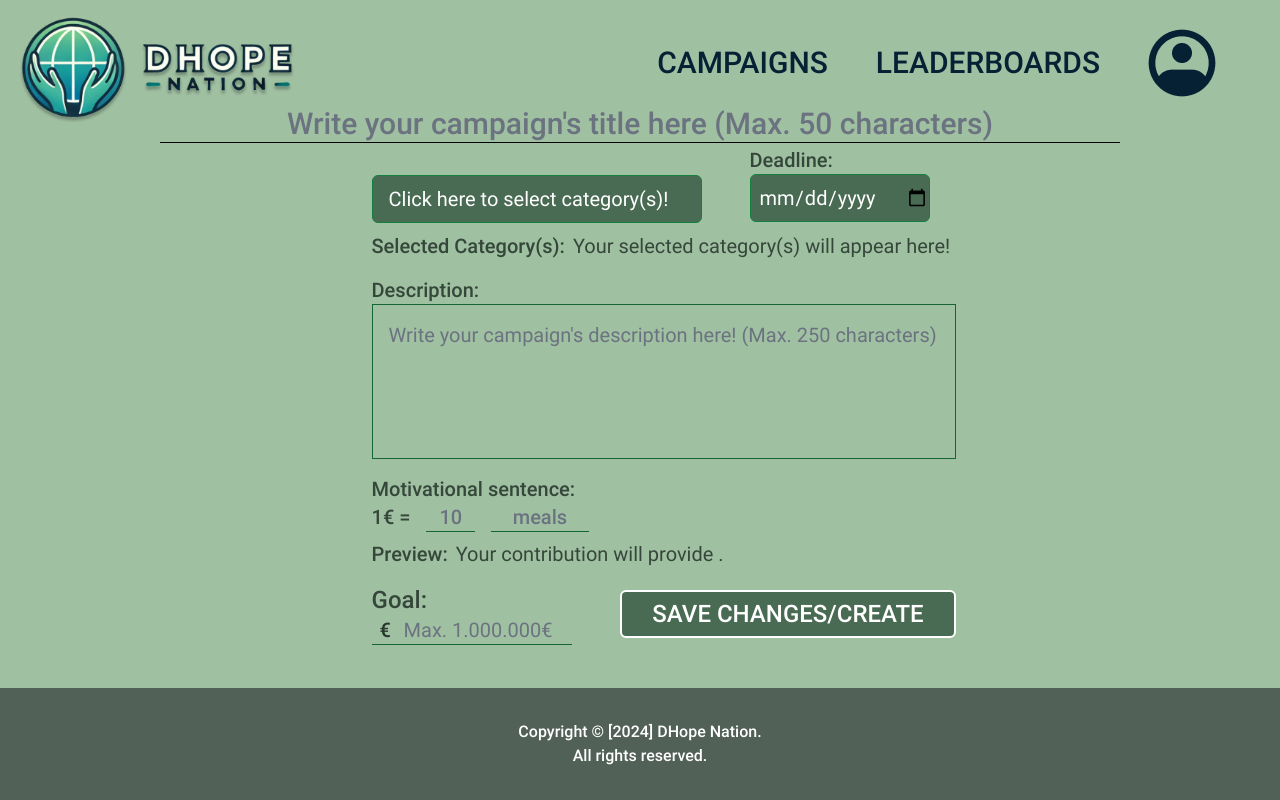
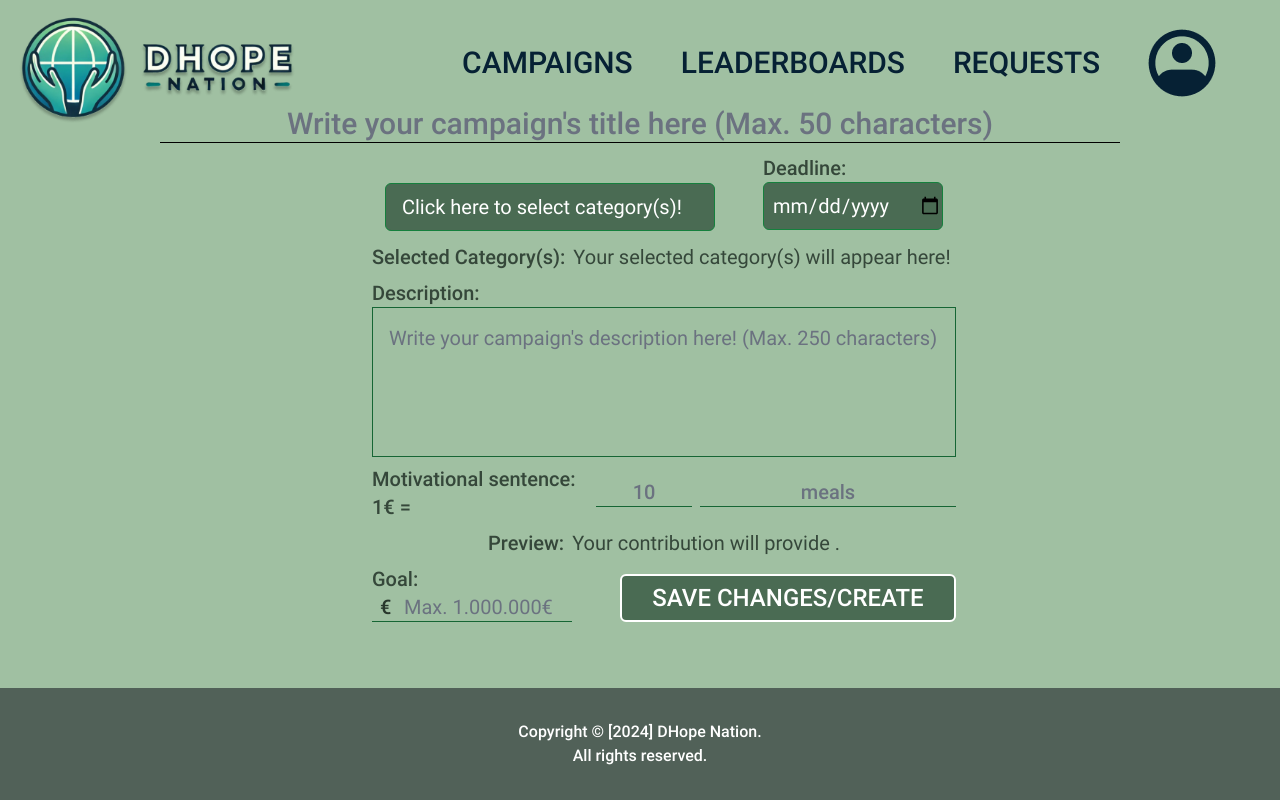
Before and after one commit to jovitor03/DHope-Nation, a React (Create React App) app in the folder dhope-nation/: page /create-campaign in a window 1280 px wide. Built offline with nearby package versions, Linux system fonts and the light colour scheme.

Commit message:
Fix campaing creation

```diff
--- /dev/null
+++ b/dhope-nation/src/components/CampaignCreatorHeader.js
@@ -0,0 +1,25 @@
+import React from "react";
+import logo from "../assets/images/logo-header.png";
+import profileIcon from "../assets/images/profile-icon.png";
+
+function Header() {
+  return (
+    <div className="flex flex-row items-center justify-between">
+      <img src={logo} alt="logo" className="w-1/4 mt-4"></img>
+      <div className="flex flex-row items-center gap-12 mr-16">
+        <label className="text-3xl text-[#062134] font-semibold">
+          CAMPAIGNS
+        </label>
+        <label className="text-3xl text-[#062134] font-semibold">
+          LEADERBOARDS
+        </label>
+        <label className="text-3xl text-[#062134] font-semibold">
+          REQUESTS
+        </label>
+        <img alt="logo" src={profileIcon}></img>
+      </div>
+    </div>
+  );
+}
+
+export default Header;
--- a/dhope-nation/src/components/LinearProgressBar.js
+++ b/dhope-nation/src/components/LinearProgressBar.js
@@ -8,7 +8,10 @@ function LinearProgressBar({
   xpToNextLevel,
   minXpLevel,
 }) {
-  const progress = ((xp - minXpLevel) / (xpToNextLevel - minXpLevel)) * 100;
+  const progress =
+    xpToNextLevel - minXpLevel === 0
+      ? 0
+      : ((xp - minXpLevel) / (xpToNextLevel - minXpLevel)) * 100;
 
   const progressWidth = (width * progress) / 100;
 
--- /dev/null
+++ b/dhope-nation/src/layouts/CampaignCreatorLayout.js
@@ -0,0 +1,15 @@
+import React from "react";
+import CampaignCreatorHeader from "../components/CampaignCreatorHeader";
+import Footer from "../components/Footer";
+
+function DonatorLayout({ children }) {
+  return (
+    <div className="bg-[#A0C0A2] flex flex-col min-h-screen">
+      <CampaignCreatorHeader />
+      <div className="flex-grow">{children}</div>
+      <Footer />
+    </div>
+  );
+}
+
+export default DonatorLayout;
--- a/dhope-nation/src/pages/Campaigns/CreateCampaign.js
+++ b/dhope-nation/src/pages/Campaigns/CreateCampaign.js
@@ -1,5 +1,5 @@
-import React, { useEffect, useState } from "react";
-import DonatorLayout from "../../layouts/DonatorLayout";
+import React, { useEffect, useState, useRef } from "react";
+import CampaignCreatorLayout from "../../layouts/CampaignCreatorLayout";
 import "../../styles/Campaigns.css";
 import { createCampaign } from "../../api/Campaign";
 
@@ -12,6 +12,45 @@ function CreateCampaign() {
   const [motivationItem, setMotivationItem] = useState("");
   const [goal, setGoal] = useState("");
   const [isOpen, setIsOpen] = useState(false);
+  const [textareaHeight, setTextareaHeight] = useState("150px");
+  const [showAlert, setShowAlert] = useState(false);
+
+  const dropdownRef = useRef(null);
+
+  useEffect(() => {
+    const updateTextareaHeight = () => {
+      if (window.innerHeight > 800 && window.innerHeight <= 900) {
+        setTextareaHeight("300px");
+      } else if (window.innerHeight > 900 && window.innerHeight <= 1000) {
+        setTextareaHeight("310px");
+      } else if (window.innerHeight > 1000) {
+        setTextareaHeight("400px");
+      } else {
+        setTextareaHeight("150px");
+      }
+    };
+
+    updateTextareaHeight();
+    window.addEventListener("resize", updateTextareaHeight);
+
+    return () => window.removeEventListener("resize", updateTextareaHeight);
+  }, []);
+
+  useEffect(() => {
+    const handleClickOutside = (event) => {
+      if (dropdownRef.current && !dropdownRef.current.contains(event.target)) {
+        setIsOpen(false);
+      }
+    };
+
+    if (isOpen) {
+      document.addEventListener("mousedown", handleClickOutside);
+    } else {
+      document.removeEventListener("mousedown", handleClickOutside);
+    }
+
+    return () => document.removeEventListener("mousedown", handleClickOutside);
+  }, [isOpen]);
 
   const categories = [
     "Education",
@@ -28,11 +67,22 @@ function CreateCampaign() {
     setSelectedCategories((prevSelected) => {
       if (prevSelected.includes(category)) {
         return prevSelected.filter((item) => item !== category);
+      } else if (prevSelected.length < 3) {
+        return [...prevSelected, category];
       } else {
-        return [...prevSelected, category];
+        setShowAlert(true);
+        return prevSelected;
       }
     });
   };
+
+  useEffect(() => {
+    if (showAlert) {
+      alert("You can only choose a maximum of 3 categories.");
+      setShowAlert(false);
+    }
+  }, [showAlert]);
+
   const toggleDropdown = () => {
     setIsOpen(!isOpen);
   };
@@ -60,12 +110,8 @@ function CreateCampaign() {
     }
   };
 
-  useEffect(() => {
-    console.log(localStorage.getItem("authToken"));
-  });
-
   return (
-    <DonatorLayout>
+    <CampaignCreatorLayout>
       {/* Título - centrado */}
       <div className="flex flex-row justify-center mt-[-20px]">
         <input
@@ -79,10 +125,10 @@ function CreateCampaign() {
       </div>
 
       {/* Conteúdo principal na metade da direita */}
-      <div className="flex flex-row mt-4 justify-center 2xl:mt-8 ml-20 mr-8">
-        <div className="flex flex-col">
+      <div className="flex flex-row mt-4 justify-center ml-20 mr-8">
+        <div className="flex flex-col w-1/2 gap-2">
           {/* Select category(s) e Deadline lado a lado */}
-          <div className="flex flex-row mb-6 w-full items-center mt-4 space-x-12">
+          <div className="flex flex-row mb-6 w-full items-center mt-6 space-x-12 justify-center">
             <div className="relative w-[330px]">
               <button
                 type="button"
@@ -94,7 +140,10 @@ function CreateCampaign() {
                   : `${selectedCategories.length} category(s) selected`}
               </button>
               {isOpen && (
-                <div className="absolute w-full bg-[#4A6B53] border border-green-700 rounded-md shadow-lg max-h-60 overflow-y-auto text-white">
+                <div
+                  className="absolute w-full bg-[#4A6B53] border border-green-700 rounded-md shadow-lg max-h-60 overflow-y-auto text-white"
+                  ref={dropdownRef}
+                >
                   {categories.map((category) => (
                     <label
                       key={category}
@@ -128,7 +177,7 @@ function CreateCampaign() {
           </div>
 
           {/* Selected Category(s) */}
-          <div className="flex flex-row items-center text-[#35473A] mt-[-15px]">
+          <div className="flex flex-row items-center text-[#35473A] mt-[-20px]">
             <h2 className="font-semibold text-xl">Selected Category(s):</h2>
             <div className="ml-2">
               {selectedCategories.length === 0 ? (
@@ -151,7 +200,7 @@ function CreateCampaign() {
           </div>
 
           {/* Description */}
-          <div className="flex flex-col w-full mt-4">
+          <div className="flex flex-col w-full">
             <h2 className="text-[#35473A] text-xl font-semibold">
               Description:
             </h2>
@@ -159,48 +208,48 @@ function CreateCampaign() {
               value={description}
               onChange={(e) => setDescription(e.target.value)}
               placeholder="Write your campaign's description here! (Max. 250 characters)"
-              className="bg-transparent focus:outline-none border border-green-800 text-[#28372C] w-full h-[155px] text-xl p-4 placeholder-gray-500 resize-none"
+              style={{ height: textareaHeight }}
+              className="bg-transparent focus:outline-none border border-green-800 text-[#28372C] w-full text-xl p-4 placeholder-gray-500 resize-none"
               maxLength={250}
             ></textarea>
           </div>
 
           {/* Motivational sentence */}
-          <div className="flex flex-col w-full mt-4">
-            <h2 className="text-[#35473A] text-xl font-semibold">
-              Motivational sentence:
+          <div className="flex flex-col md:flex-row w-full items-center md:space-x-4 justify-center">
+            <h2 className="text-[#35473A] text-xl font-semibold text-center md:text-left w-full md:w-auto">
+              Motivational sentence: 1€ =
             </h2>
-            <div className="flex flex-row items-center space-x-4 text-[#35473A] text-xl font-semibold">
-              <label>1€ =</label>
+            <div className="flex flex-row items-center justify-center md:justify-start space-x-2 text-[#35473A] text-xl font-semibold w-full md:w-auto mt-2 md:mt-0">
               <input
                 type="text"
                 value={motivationAmount}
                 onChange={(e) => setMotivationAmount(e.target.value)}
-                className="bg-transparent focus:outline-none border-b border-b-green-800 ml-2 text-[#28372C] w-1/12 text-xl placeholder-gray-500 text-center"
+                className="bg-transparent focus:outline-none border-b border-b-green-800 text-[#28372C] w-1/4 md:w-24 text-xl placeholder-gray-500 text-center"
                 placeholder="10"
               />
               <input
                 type="text"
                 value={motivationItem}
                 onChange={(e) => setMotivationItem(e.target.value)}
-                className="bg-transparent focus:outline-none border-b border-b-green-800 ml-2 text-[#28372C] w-2/12 text-xl placeholder-gray-500 text-center"
+                className="bg-transparent focus:outline-none border-b border-b-green-800 text-[#28372C] w-1/2 md:w-64 text-xl placeholder-gray-500 text-center"
                 placeholder="meals"
+                maxLength={20}
               />
             </div>
           </div>
 
           {/* Preview */}
-          <div className="flex flex-row w-full mt-2 items-center text-xl text-[#35473A] ">
+          <div className="flex flex-row w-full items-center text-xl text-[#35473A] justify-center">
             <h2 className="font-semibold">Preview:</h2>
             <label className="ml-2">
               Your contribution will provide {motivationAmount} {motivationItem}
               .
             </label>
           </div>
-
           {/* Goal e Save Changes lado a lado */}
-          <div className="flex flex-row space-x-12 mt-4 w-full items-center">
+          <div className="flex flexs-row space-x-12 w-full items-center">
             <div className="flex flex-col w-[200px]">
-              <h2 className="text-[#35473A] text-2xl font-semibold">Goal:</h2>
+              <h2 className="text-[#35473A] text-xl font-semibold">Goal:</h2>
               <div className="relative w-full">
                 <span className="absolute left-2 top-1/2 transform -translate-y-1/2 text-xl text-[#28372C] font-semibold">
                   €
@@ -217,7 +266,7 @@ function CreateCampaign() {
 
             {/* Botão de Save Changes expandido */}
             <button
-              className="flex-grow h-12 border-2 border-white rounded-md bg-[#4A6B53] text-white text-2xl font-semibold"
+              className="flex-grow h-12 border-2 border-white rounded-md bg-[#4A6B53] text-white text-2xl font-semibold mb-[-10px]"
               onClick={handleCreateCampaign}
             >
               SAVE CHANGES/CREATE
@@ -225,7 +274,7 @@ function CreateCampaign() {
           </div>
         </div>
       </div>
-    </DonatorLayout>
+    </CampaignCreatorLayout>
   );
 }
 
--- a/dhope-nation/src/utils/LevelSystem.js
+++ b/dhope-nation/src/utils/LevelSystem.js
@@ -28,11 +28,13 @@ const getMaxXPForLevel = (level) => {
 };
 
 const getXPForNextLevel = (xp) => {
-  const currentLevel = getLevel(xp); // Obtém o nível atual
-  const currentXP = getMaxXPForLevel(currentLevel); // XP necessário até o nível atual
-  const nextLevelXP = getMaxXPForLevel(currentLevel + 1); // XP necessário até o próximo nível
+  const currentLevel = getLevel(xp);
+  const currentXP = getMaxXPForLevel(currentLevel);
+  const nextLevelXP = getMaxXPForLevel(currentLevel + 1);
 
-  return nextLevelXP - currentXP; // Diferença entre os dois
+  return nextLevelXP - currentXP;
 };
 
-export default { getLevel, getMaxXPForLevel, getXPForNextLevel };
+const LevelSystem = { getLevel, getMaxXPForLevel, getXPForNextLevel };
+
+export default LevelSystem;
```
Also changed, not shown: dhope-nation/src/pages/Account/CreateAccount2.js (+5 -3 lines).
